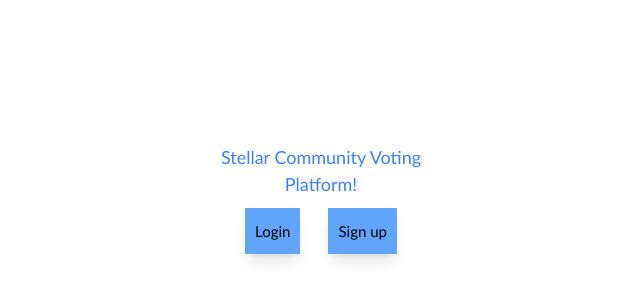
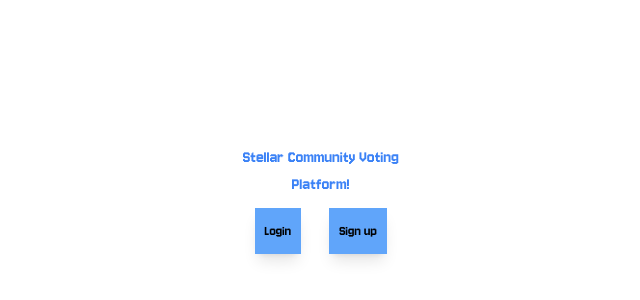
Before and after one commit to LordCodex164/Stellar-Voting-frontend, a React (Vite) app: page /auth in a window 1280 px wide. Shown: the part 216-516 px from the top of the page, without its empty margins (319-959 px from the left). Built offline with nearby package versions, Linux system fonts and the light colour scheme; what @stellar/stellar-sdk, @stellar/wallet-sdk would draw is missing.

Commit message:
improve ui remove unused components create resuable components

```diff
--- a/package.json
+++ b/package.json
@@ -29,7 +29,8 @@
     "redux": "^5.0.1",
     "redux-persist": "^6.0.0",
     "redux-thunk": "^3.1.0",
-    "stellar-sdk": "^12.2.0"
+    "stellar-sdk": "^12.2.0",
+    "styled-components": "^6.1.12"
   },
   "devDependencies": {
     "@types/cors": "^2.8.17",
--- a/src/index.css
+++ b/src/index.css
@@ -16,8 +16,19 @@
   border: 3px solid green;
 }
 
-body{
-  font-family: 'Trebuchet MS', 'Lucida Sans Unicode', 'Lucida Grande', 'Lucida Sans', Arial, sans-serif;
+
+@font-face {
+  font-family: "Jersey10";
+  src: url("./assets/fonts/Jersey_10/Jersey10-Regular.ttf") format("truetype");
+  font-weight: 400;
+  font-style: normal;
+  font-display: swap;
+}
+
+@layer base {
+  html {
+    font-family: "Jersey10", sans-serif;
+  }
 }
 
 @media (max-width: 1023px) {
--- a/src/pages/Home/Home.tsx
+++ b/src/pages/Home/Home.tsx
@@ -7,7 +7,6 @@ import { getAllProposal } from '../../Backend/Proposal'
 import toast from 'react-hot-toast'
 import {ClipLoader} from "react-spinners"
 import VoteModal from '../../components/Vote/VoteModal';
-import ProposalCreate from '../../components/Proposal/ProposalCreate';
 import { startTransaction } from '../../lib/stellar';
 import { Navigate } from 'react-router-dom';
 import ProposalItem from '../../components/Proposal/ProposalItem';
```
Also changed, not shown: src/assets/fonts/Jersey_10/Jersey10-Regular.ttf (added), src/assets/fonts/Jersey_10/OFL.txt (added), 1 other file (tests, documents, lock files or other folders).
